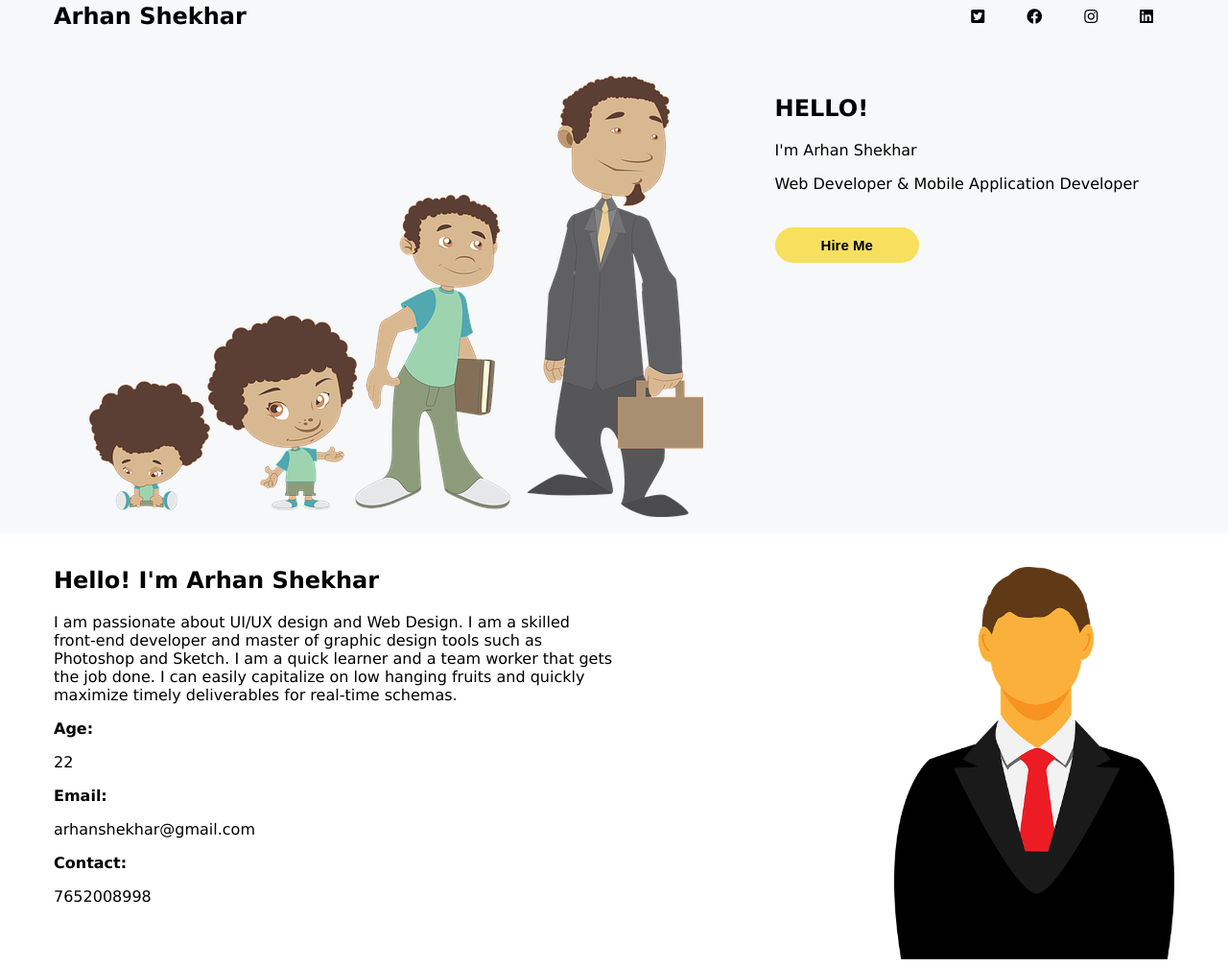
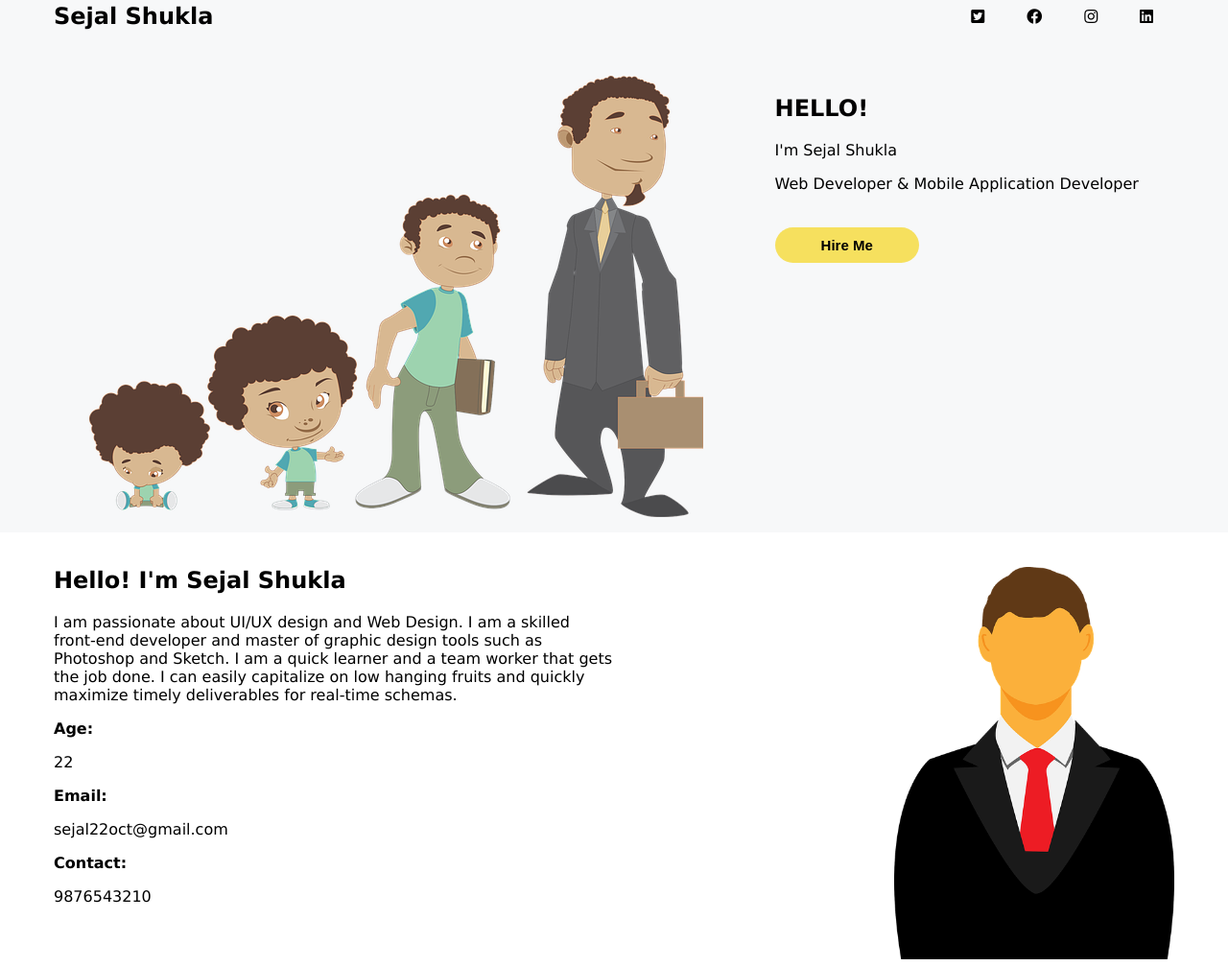
Before and after one commit to arhan777/Responsive-CV, a plain HTML site: page index.html in a window 1280 px wide. Shown: the part 29-1036 px from the top of the page at 96% size. Drawn offline with Linux system fonts and the light colour scheme.

Commit message:
Update index.html

```diff
--- a/index.html
+++ b/index.html
@@ -21,7 +21,8 @@
   </head>
   <body>
     <header>
-      <h1>Arhan Shekhar</h1>
+<!--       <h1>Arhan Shekhar</h1> -->
+       <h1>Sejal Shukla</h1>
       <nav>
         <a href="#" target="_blank"
           ><i class="fab fa-twitter-square"></i
@@ -39,7 +40,8 @@
         <div>
           <div>
             <h2>HELLO!</h2>
-            <p>I'm Arhan Shekhar</p>
+<!--             <p>I'm Arhan Shekhar</p> -->
+             <p>I'm Sejal Shukla</p>
             <p>Web Developer & Mobile Application Developer</p>
           </div>
           <button>Hire Me</button>
@@ -50,7 +52,8 @@
             For initial mobile, don't add this div.
         -->
         <div>
-          <h2>Hello! I'm Arhan Shekhar</h2>
+<!--           <h2>Hello! I'm Arhan Shekhar</h2> -->
+          <h2>Hello! I'm Sejal Shukla</h2>
           <p>
             I am passionate about UI/UX design and Web Design. I am a skilled
             front-end developer and master of graphic design tools such as
@@ -61,9 +64,11 @@
           <p class="form-field">Age:</p>
           <p>22</p>
           <p class="form-field">Email:</p>
-          <p>arhanshekhar@gmail.com</p>
+<!--           <p>arhanshekhar@gmail.com</p> -->
+          <p>sejal22oct@gmail.com</p>
           <p class="form-field">Contact:</p>
-          <p>7652008998</p>
+<!--           <p>7652008998</p> -->
+           <p>9876543210</p>
         </div>
         <div><img src="avatar-2027363_640.png" /></div>
       </section>
```
